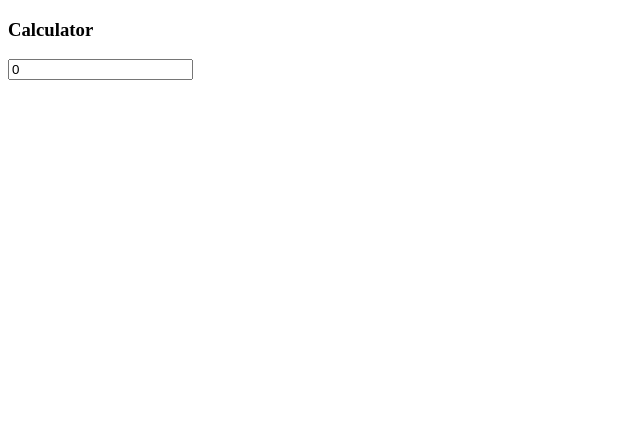
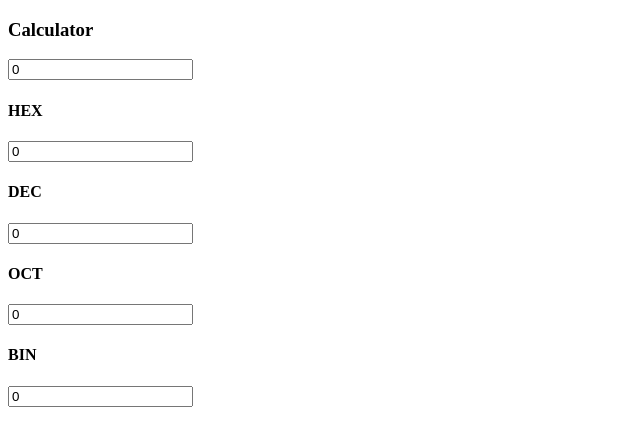
Before and after one commit to jay16213/simple-calculator, a plain HTML site: page calculator.html in a window 1280 px wide. Shown: the whole page, without its empty margins (0-640 px from the left). Drawn offline with Linux system fonts and the light colour scheme.

Commit message:
add display area for different number bases

```diff
--- a/calculator.html
+++ b/calculator.html
@@ -15,6 +15,31 @@
         <div class="show" id="main">
             <input type="text" name="main" value="0">
         </div>
+
+        <!---hex---->
+        <div class="show">
+            <h4>HEX</h4>
+            <input type="text" name="hex" value="0">
+        </div>
+
+        <!---dec---->
+        <div class="show">
+            <h4>DEC</h4>
+            <input type="text" name="dec" value="0">
+        </div>
+
+        <!---oct---->
+        <div class="show">
+            <h4>OCT</h4>
+            <input type="text" name="oct" value="0">
+        </div>
+
+        <!---bin---->
+        <div class="show">
+            <h4>BIN</h4>
+            <input type="text" name="bin" value="0">
+        </div>
+
     </form>
     <div>
 </body>
```
